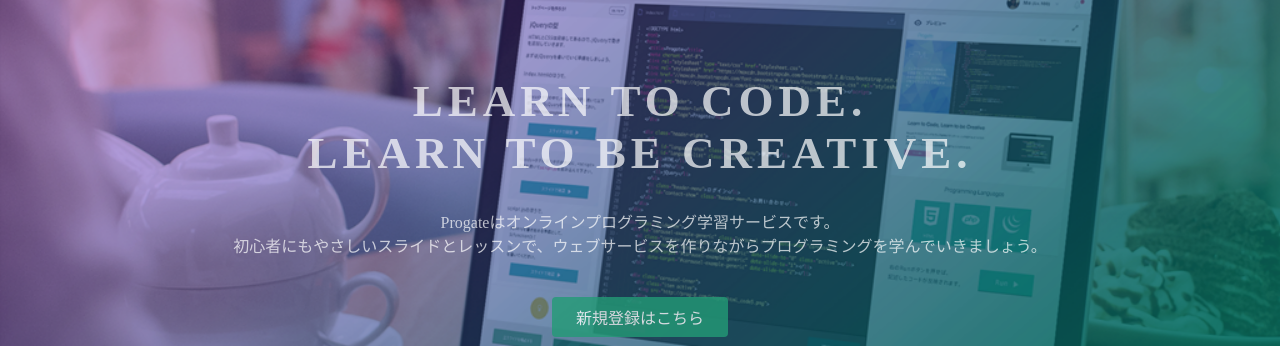
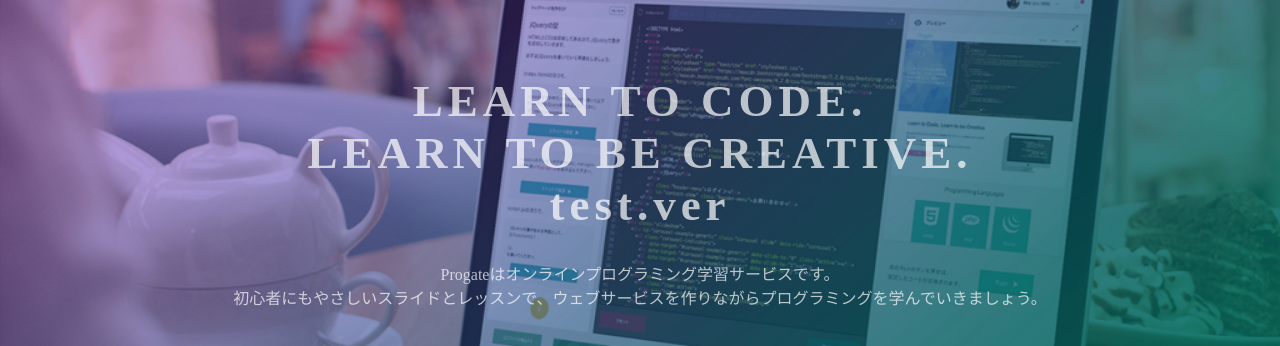
Before and after one commit to kotsume-serv/kotsume-serv.github.io, a plain HTML site: page index.html in a window 1280 px wide. Shown: the part 135-481 px from the top of the page. Drawn offline with Linux system fonts and the light colour scheme.

Commit message:
Update index.html
header h1 update

```diff
--- a/index.html
+++ b/index.html
@@ -23,7 +23,7 @@
   </header>
   <div class="top-wrapper">
     <div class="container">
-      <h1>LEARN TO CODE.<br>LEARN TO BE CREATIVE.</h1>
+      <h1>LEARN TO CODE.<br>LEARN TO BE CREATIVE.<br>test.ver</h1>
       <p>Progateはオンラインプログラミング学習サービスです。<br>初心者にもやさしいスライドとレッスンで、ウェブサービスを作りながらプログラミングを学んでいきましょう。</p>
       <div class="btn-wrapper">
         <a href="#" class="btn signup">新規登録はこちら</a>
```
